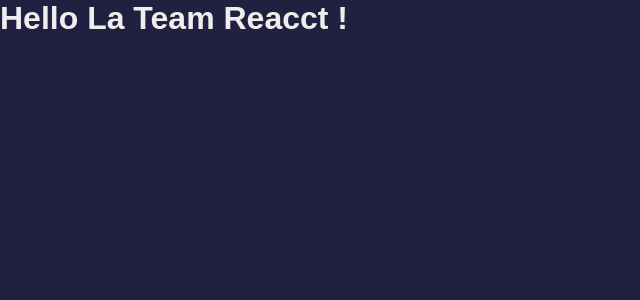
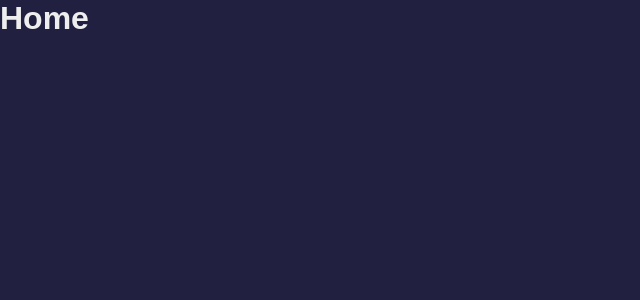
Before and after one commit to ondjoss/films, a React (Create React App) app: page / in a window 1280 px wide. Shown: the top 300 px of the page, without its empty margins (0-640 px from the left). Built offline with nearby package versions, Linux system fonts and the light colour scheme; a web font is replaced by a local one.

Commit message:
Ajout des différentes routes

```diff
--- a/src/App.js
+++ b/src/App.js
@@ -1,13 +1,21 @@
 import React from 'react';
+import { BrowserRouter, Route, Routes } from 'react-router-dom';
+import Home from './pages/Home';
+import UserList from './pages/UserList';
 
 
 
 const App = () => {
   return (
-    <div>
-      <h1>Hello La Team Reacct !</h1>
-    </div>
+    <BrowserRouter>
+      <Routes>
+        <Route path='/' element={<Home/>}/>
+        <Route path='favoris' element={<UserList/>}/>
+        <Route path='*' element={<Home/>}/>
+      </Routes>
+    </BrowserRouter>
   );
 };
 
+
 export default App;
```
